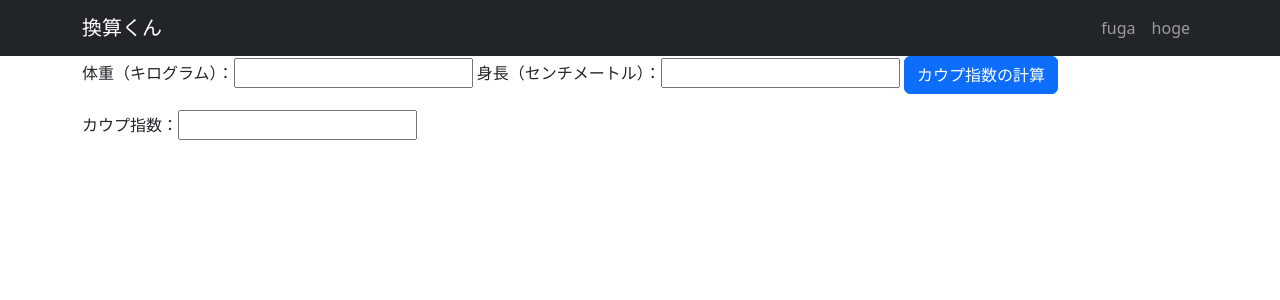
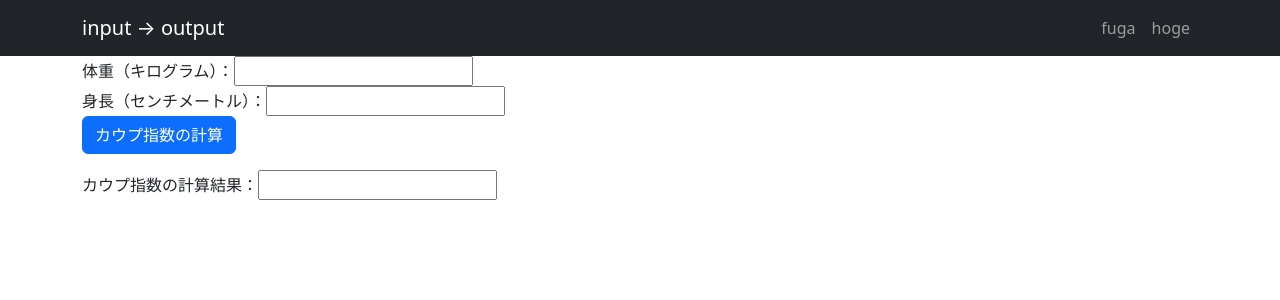
Before and after one commit to AtsushiArai/WebApps, a Django app: page /kaup/ in a window 1280 px wide. Shown: the top 300 px of the page. Run offline with Django 3.2, Linux system fonts and the light colour scheme; some libraries are stand-ins or nearby versions.

```diff
--- a/kaup_index/templates/kaup/kaup.html
+++ b/kaup_index/templates/kaup/kaup.html
@@ -6,15 +6,13 @@
 <form action="" method="POST">
     {% csrf_token %}
     体重（キログラム）：<input type="text" name="weight" value="{{ result.weight }}">
+    <br>
     身長（センチメートル）：<input type="text" name="height" value="{{ result.height }}">
+    <br>
     <button type="submit" id="btn-submit" class="btn btn-primary">カウプ指数の計算</button>
 </form>
 
 
-カウプ指数：<input type="text" name="kaup" value="{{ result.kaup }}">
-
-
-
-
+カウプ指数の計算結果：<input type="text" name="kaup" value="{{ result.kaup }}">
 
 {% endblock %}
--- a/templates/base.html
+++ b/templates/base.html
@@ -12,7 +12,7 @@
     <body>
         <nav class="navbar navbar-expand flex-md-row navbar-dark bg-dark">
             <div class="container justify-content-between">
-                <a href="/" class="navbar-brand">換算くん</a>
+                <a href="/" class="navbar-brand">input → output</a>
                 <ul class="navbar-nav mr-md-2">
                     <li class="nav-item"><a href="" class="nav-link">fuga</a></li>
                     <li class="nav-item"><a href="" class="nav-link">hoge</a></li>
```
Also changed, not shown: webapp/settings.py (+6 -2 lines).
